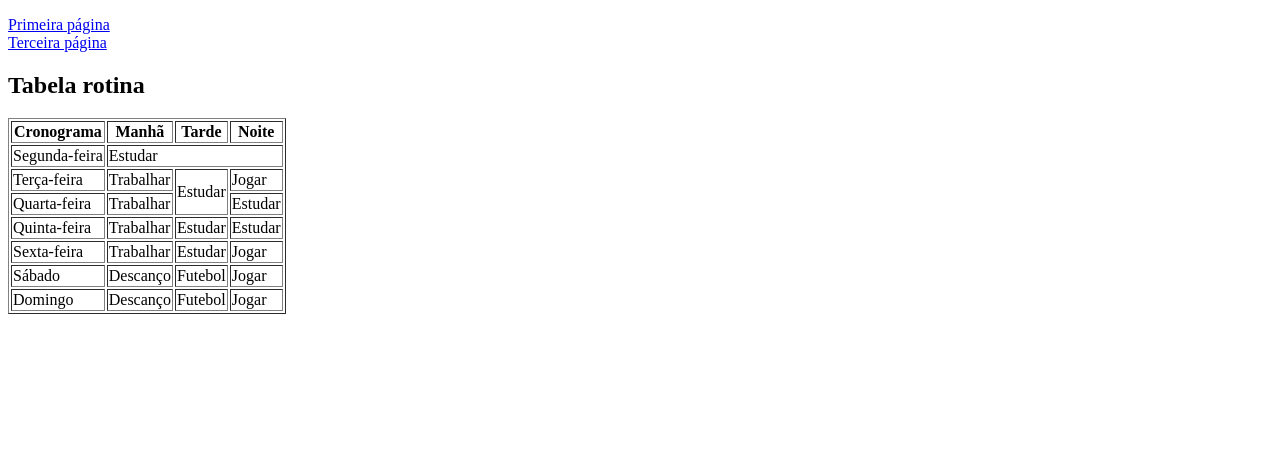
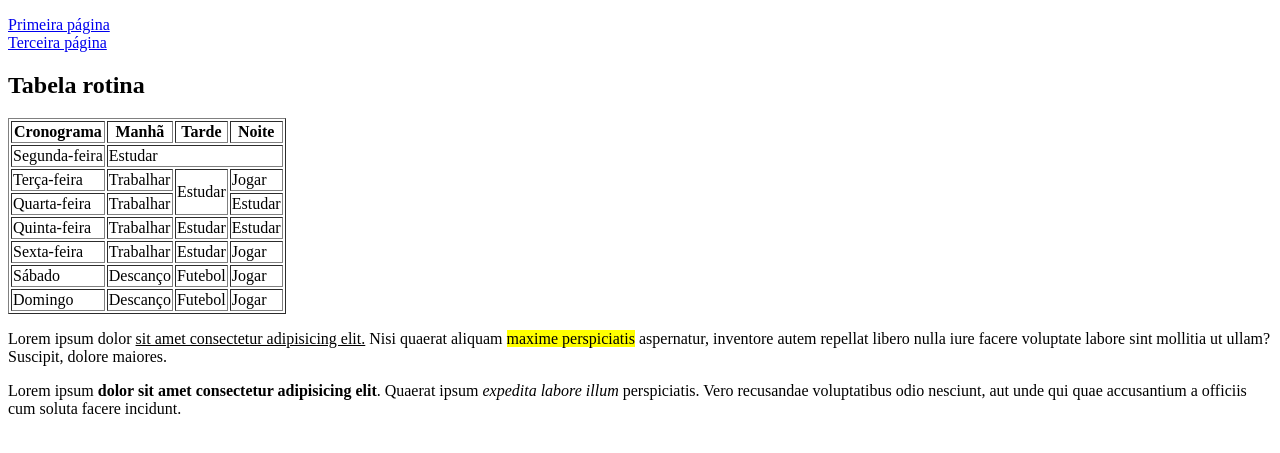
Before and after one commit to leonardo-kormann-da-silva/Desenvolvimento-Web, a plain HTML site: page segunda.html in a window 1280 px wide. Shown: the part 105-558 px from the top of the page. Drawn offline with Linux system fonts and the light colour scheme.

Commit message:
Update segunda.html

```diff
--- a/segunda.html
+++ b/segunda.html
@@ -72,6 +72,10 @@
 
             </tbody>
         </table>
+
+        <p>Lorem ipsum dolor <u>sit amet consectetur adipisicing elit.</u> Nisi quaerat aliquam <mark>maxime perspiciatis</mark> aspernatur, inventore autem repellat libero nulla iure facere voluptate labore sint mollitia ut ullam? Suscipit, dolore maiores.</p>
+        <p>Lorem ipsum <b>dolor sit amet consectetur adipisicing elit</b>. Quaerat ipsum <i>expedita labore illum</i> perspiciatis. Vero recusandae voluptatibus odio nesciunt, aut unde qui quae accusantium a officiis cum soluta facere incidunt.</p>
+
     </section>
 
 </body>
```
